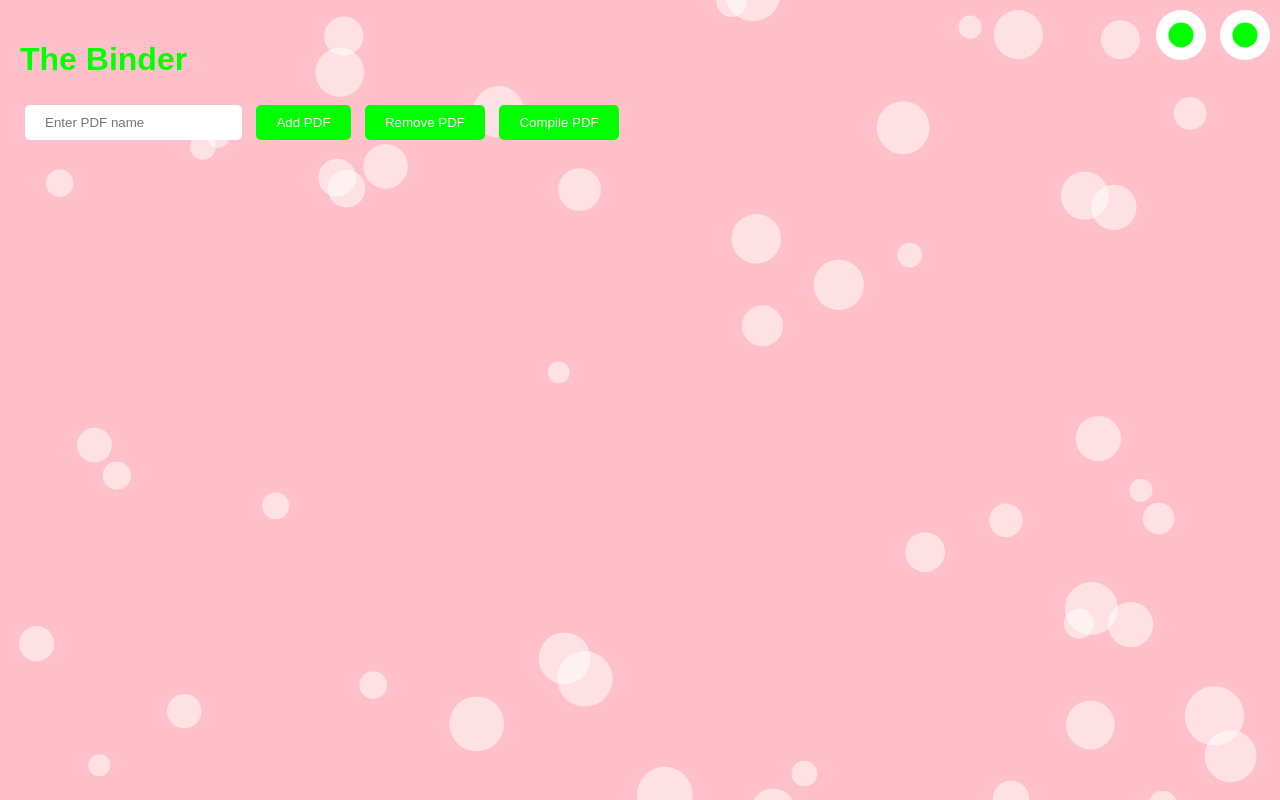
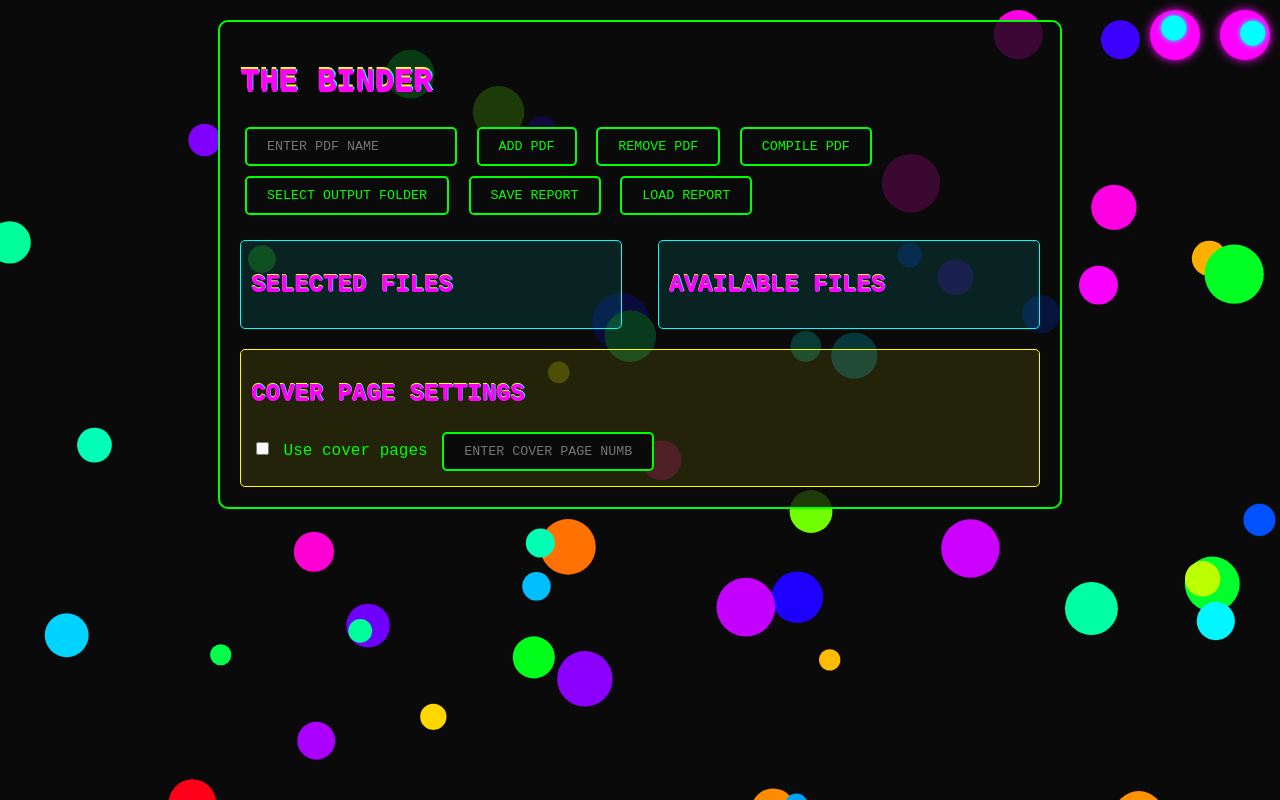
Before and after one commit to Daniel-Rolen/PDFCompilator, a Flask app: page / in a window 1280 px wide. Run offline with Flask 3, Linux system fonts and the light colour scheme; data that the repository does not hold is empty.

```diff
--- a/main.py
+++ b/main.py
@@ -33,8 +33,10 @@ def remove_pdf():
 
 @app.route('/compile_pdf', methods=['POST'])
 def compile_pdf():
+    use_cover_pages = request.json.get('useCoverPages', False)
+    cover_pages = request.json.get('coverPages', '')
     # This is a placeholder for the actual PDF compilation logic
-    return jsonify(success=True, message="PDFs compiled successfully", files=pdf_files)
+    return jsonify(success=True, message="PDFs compiled successfully", files=pdf_files, useCoverPages=use_cover_pages, coverPages=cover_pages)
 
 @app.route('/get_pdfs', methods=['GET'])
 def get_pdfs():
--- a/static/script.js
+++ b/static/script.js
@@ -1,7 +1,5 @@
 // Animation for bubbly background
-const canvas = document.createElement('canvas');
-canvas.id = 'bubbly-background';
-document.getElementById('app').prepend(canvas);
+const canvas = document.getElementById('bubbly-background');
 const ctx = canvas.getContext('2d');
 
 // Set canvas size
@@ -18,6 +16,7 @@ class Bubble {
         this.y = canvas.height + Math.random() * 100;
         this.size = Math.random() * 20 + 10;
         this.speed = Math.random() * 2 + 1;
+        this.color = `hsl(${Math.random() * 360}, 100%, 50%)`;
     }
 
     rise() {
@@ -30,7 +29,7 @@ class Bubble {
     draw() {
         ctx.beginPath();
         ctx.arc(this.x, this.y, this.size, 0, Math.PI * 2);
-        ctx.fillStyle = 'rgba(255, 255, 255, 0.5)';
+        ctx.fillStyle = this.color;
         ctx.fill();
     }
 }
@@ -54,35 +53,53 @@ animate();
 // Eyeball animation
 const eyeballs = document.querySelectorAll('.eyeball');
 
-document.addEventListener('mousemove', (e) => {
+function animateEyeballs() {
     eyeballs.forEach(eyeball => {
-        const rect = eyeball.getBoundingClientRect();
-        const eyeX = rect.left + rect.width / 2;
-        const eyeY = rect.top + rect.height / 2;
-        const angle = Math.atan2(e.clientY - eyeY, e.clientX - eyeX);
-        const pupilRadius = rect.width / 4;
+        const pupil = eyeball.querySelector('.eyeball::after');
+        const angle = Math.random() * Math.PI * 2;
+        const distance = Math.random() * 10;
+        const x = Math.cos(angle) * distance;
+        const y = Math.sin(angle) * distance;
 
-        eyeball.style.setProperty('--pupil-x', `${Math.cos(angle) * pupilRadius}px`);
-        eyeball.style.setProperty('--pupil-y', `${Math.sin(angle) * pupilRadius}px`);
+        eyeball.style.setProperty('--pupil-x', `${x}px`);
+        eyeball.style.setProperty('--pupil-y', `${y}px`);
     });
-});
+
+    setTimeout(animateEyeballs, Math.random() * 1000 + 500);
+}
+
+animateEyeballs();
 
 // PDF management functionality
 const addPdfButton = document.getElementById('addPdf');
 const removePdfButton = document.getElementById('removePdf');
 const compilePdfButton = document.getElementById('compilePdf');
+const selectOutputFolderButton = document.getElementById('selectOutputFolder');
+const saveReportButton = document.getElementById('saveReport');
+const loadReportButton = document.getElementById('loadReport');
 const pdfNameInput = document.getElementById('pdfName');
-const pdfList = document.getElementById('pdfList');
+const selectedFilesList = document.getElementById('selectedFilesList');
+const availableFilesList = document.getElementById('availableFilesList');
+const useCoverPagesCheckbox = document.getElementById('useCoverPages');
+const coverPagesInput = document.getElementById('coverPages');
 
-function updatePdfList() {
+function updatePdfLists() {
     fetch('/get_pdfs')
         .then(response => response.json())
         .then(pdfs => {
-            pdfList.innerHTML = '';
+            selectedFilesList.innerHTML = '';
+            availableFilesList.innerHTML = '';
             pdfs.forEach(pdf => {
                 const li = document.createElement('li');
                 li.textContent = pdf;
-                pdfList.appendChild(li);
+                selectedFilesList.appendChild(li);
+            });
+            // For now, we'll just duplicate the selected files in the available files list
+            // In a real application, you'd fetch available files separately
+            pdfs.forEach(pdf => {
+                const li = document.createElement('li');
+                li.textContent = pdf;
+                availableFilesList.appendChild(li);
             });
         });
 }
@@ -100,7 +117,7 @@ addPdfButton.addEventListener('click', () => {
         .then(response => response.json())
         .then(data => {
             alert(data.message);
-            updatePdfList();
+            updatePdfLists();
             pdfNameInput.value = '';
         });
     }
@@ -119,7 +136,7 @@ removePdfButton.addEventListener('click', () => {
         .then(response => response.json())
         .then(data => {
             alert(data.message);
-            updatePdfList();
+            updatePdfLists();
             pdfNameInput.value = '';
         });
     }
@@ -128,6 +145,13 @@ removePdfButton.addEventListener('click', () => {
 compilePdfButton.addEventListener('click', () => {
     fetch('/compile_pdf', {
         method: 'POST',
+        headers: {
+            'Content-Type': 'application/json',
+        },
+        body: JSON.stringify({
+            useCoverPages: useCoverPagesCheckbox.checked,
+            coverPages: coverPagesInput.value,
+        }),
     })
     .then(response => response.json())
     .then(data => {
@@ -135,5 +159,23 @@ compilePdfButton.addEventListener('click', () => {
     });
 });
 
+selectOutputFolderButton.addEventListener('click', () => {
+    // This would typically open a folder selection dialog
+    // For now, we'll just show an alert
+    alert('Output folder selection is not implemented in this prototype.');
+});
+
+saveReportButton.addEventListener('click', () => {
+    // This would typically save the current compilation settings
+    // For now, we'll just show an alert
+    alert('Report saving is not implemented in this prototype.');
+});
+
+loadReportButton.addEventListener('click', () => {
+    // This would typically load saved compilation settings
+    // For now, we'll just show an alert
+    alert('Report loading is not implemented in this prototype.');
+});
+
 // Initial PDF list update
-updatePdfList();
+updatePdfLists();
--- a/static/styles.css
+++ b/static/styles.css
@@ -1,14 +1,16 @@
 body, html {
     margin: 0;
     padding: 0;
-    font-family: Arial, sans-serif;
+    font-family: 'Courier New', monospace;
     height: 100%;
+    background-color: #0a0a0a;
+    color: #00ff00;
 }
 
 #app {
     position: relative;
     height: 100%;
-    background-color: #ffc0cb; /* Light pink background */
+    overflow: hidden;
 }
 
 #bubbly-background {
@@ -30,11 +32,12 @@ body, html {
 .eyeball {
     width: 50px;
     height: 50px;
-    background-color: white;
+    background-color: #ff00ff;
     border-radius: 50%;
     display: inline-block;
     margin-left: 10px;
     position: relative;
+    box-shadow: 0 0 10px #ff00ff;
 }
 
 .eyeball::after {
@@ -42,49 +45,113 @@ body, html {
     position: absolute;
     width: 25px;
     height: 25px;
-    background-color: #00ff00; /* Green pupil */
+    background-color: #00ffff;
     border-radius: 50%;
     top: 50%;
     left: 50%;
     transform: translate(calc(-50% + var(--pupil-x, 0px)), calc(-50% + var(--pupil-y, 0px)));
+    box-shadow: 0 0 5px #00ffff;
 }
 
 #content {
     position: relative;
     z-index: 1;
     padding: 20px;
+    background-color: rgba(10, 10, 10, 0.8);
+    border: 2px solid #00ff00;
+    border-radius: 10px;
+    max-width: 800px;
+    margin: 20px auto;
 }
 
-h1 {
-    color: #00ff00; /* Green text */
+h1, h2 {
+    color: #ff00ff;
+    text-shadow: 0 0 5px #ff00ff;
+    text-transform: uppercase;
 }
 
-button, input[type="text"] {
-    background-color: #00ff00; /* Green buttons */
-    color: white;
-    border: none;
+button, input[type="text"], input[type="checkbox"] {
+    background-color: #0a0a0a;
+    color: #00ff00;
+    border: 2px solid #00ff00;
     padding: 10px 20px;
     margin: 5px;
     cursor: pointer;
     border-radius: 5px;
+    font-family: 'Courier New', monospace;
+    text-transform: uppercase;
+    transition: all 0.3s ease;
 }
 
-input[type="text"] {
-    background-color: white;
-    color: #00ff00;
+button:hover, input[type="text"]:focus {
+    background-color: #00ff00;
+    color: #0a0a0a;
+    box-shadow: 0 0 10px #00ff00;
 }
 
-button:hover {
-    background-color: #00cc00;
-}
-
-#pdfList {
+#pdfSections {
+    display: flex;
+    justify-content: space-between;
     margin-top: 20px;
 }
 
-#pdfList li {
-    background-color: rgba(255, 255, 255, 0.7);
+#selectedFiles, #availableFiles {
+    width: 45%;
+    background-color: rgba(0, 255, 255, 0.1);
+    border: 1px solid #00ffff;
+    border-radius: 5px;
+    padding: 10px;
+}
+
+#pdfList li, #selectedFilesList li, #availableFilesList li {
+    background-color: rgba(255, 0, 255, 0.1);
     padding: 5px 10px;
     margin-bottom: 5px;
     border-radius: 3px;
+    list-style-type: none;
+    border: 1px solid #ff00ff;
 }
+
+#coverPageSettings {
+    margin-top: 20px;
+    padding: 10px;
+    background-color: rgba(255, 255, 0, 0.1);
+    border: 1px solid #ffff00;
+    border-radius: 5px;
+}
+
+/* Add some cool cyberpunk effects */
+@keyframes glitch {
+    0% {
+        text-shadow: 0.05em 0 0 #ff00ff, -0.05em -0.025em 0 #00ffff,
+            -0.025em 0.05em 0 #ffff00;
+    }
+    14% {
+        text-shadow: 0.05em 0 0 #ff00ff, -0.05em -0.025em 0 #00ffff,
+            -0.025em 0.05em 0 #ffff00;
+    }
+    15% {
+        text-shadow: -0.05em -0.025em 0 #ff00ff, 0.025em 0.025em 0 #00ffff,
+            -0.05em -0.05em 0 #ffff00;
+    }
+    49% {
+        text-shadow: -0.05em -0.025em 0 #ff00ff, 0.025em 0.025em 0 #00ffff,
+            -0.05em -0.05em 0 #ffff00;
+    }
+    50% {
+        text-shadow: 0.025em 0.05em 0 #ff00ff, 0.05em 0 0 #00ffff,
+            0 -0.05em 0 #ffff00;
+    }
+    99% {
+        text-shadow: 0.025em 0.05em 0 #ff00ff, 0.05em 0 0 #00ffff,
+            0 -0.05em 0 #ffff00;
+    }
+    100% {
+        text-shadow: -0.025em 0 0 #ff00ff, -0.025em -0.025em 0 #00ffff,
+            -0.025em -0.05em 0 #ffff00;
+    }
+}
+
+h1, h2 {
+    animation: glitch 1s infinite;
+}
--- a/templates/index.html
+++ b/templates/index.html
@@ -20,6 +20,25 @@
                 <button id="addPdf">Add PDF</button>
                 <button id="removePdf">Remove PDF</button>
                 <button id="compilePdf">Compile PDF</button>
+                <button id="selectOutputFolder">Select Output Folder</button>
+                <button id="saveReport">Save Report</button>
+                <button id="loadReport">Load Report</button>
+            </div>
+            <div id="pdfSections">
+                <div id="selectedFiles">
+                    <h2>Selected Files</h2>
+                    <ul id="selectedFilesList"></ul>
+                </div>
+                <div id="availableFiles">
+                    <h2>Available Files</h2>
+                    <ul id="availableFilesList"></ul>
+                </div>
+            </div>
+            <div id="coverPageSettings">
+                <h2>Cover Page Settings</h2>
+                <input type="checkbox" id="useCoverPages">
+                <label for="useCoverPages">Use cover pages</label>
+                <input type="text" id="coverPages" placeholder="Enter cover page numbers (e.g., 1,2,3-5)">
             </div>
             <div id="pdfList"></div>
         </div>
```
Also changed, not shown: README.md.
